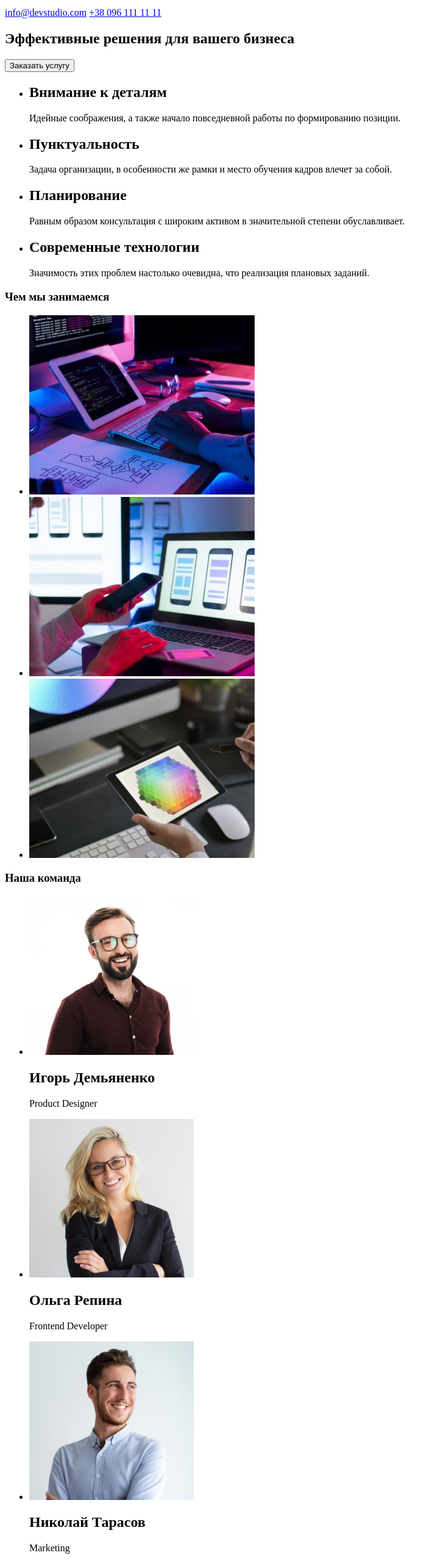
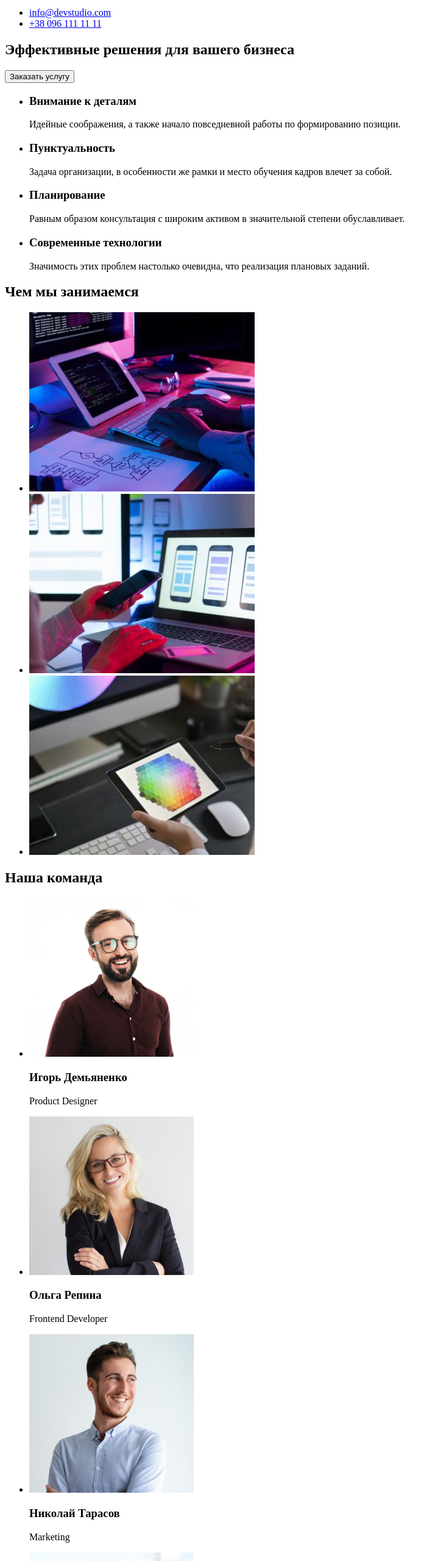
Before and after one commit to VictorOlefir/goit-markup-hw-01, a plain HTML site: page index.html in a window 1280 px wide. Shown: the part 100-2660 px from the top of the page at 61% size, without its empty margins (0-719 px from the left). Drawn offline with Linux system fonts and the light colour scheme.

Commit message:
Update index.html
Исправил ошибки

```diff
--- a/index.html
+++ b/index.html
@@ -16,8 +16,10 @@
           <li><a href="">Контакты</a></li>
         </ul>
       </nav>
-      <a href="mailto:info@devstudio.com">info@devstudio.com</a>
-      <a href="tel:+380961111111">+38 096 111 11 11</a>
+      <ul>
+        <li><a href="mailto:info@devstudio.com">info@devstudio.com</a></li>
+        <li><a href="tel:+380961111111">+38 096 111 11 11</a></li>
+      </ul>
     </header>
     <main>
       <!--Главная секция с кнопкой-->
@@ -29,28 +31,28 @@
       <section>
         <ul>
           <li>
-            <h2>Внимание к деталям</h2>
+            <h3>Внимание к деталям</h3>
             <p>
               Идейные соображения, а также начало повседневной работы по
               формированию позиции.
             </p>
           </li>
           <li>
-            <h2>Пунктуальность</h2>
+            <h3>Пунктуальность</h3>
             <p>
               Задача организации, в особенности же рамки и место обучения кадров
               влечет за собой.
             </p>
           </li>
           <li>
-            <h2>Планирование</h2>
+            <h3>Планирование</h3>
             <p>
               Равным образом консультация с широким активом в значительной
               степени обуславливает.
             </p>
           </li>
           <li>
-            <h2>Современные технологии</h2>
+            <h3>Современные технологии</h3>
             <p>
               Значимость этих проблем настолько очевидна, что реализация
               плановых заданий.
@@ -60,7 +62,7 @@
       </section>
       <!--Чем мы занимаемся-->
       <section>
-        <h3>Чем мы занимаемся</h3>
+        <h2>Чем мы занимаемся</h2>
         <ul>
           <li>
             <img
@@ -90,7 +92,7 @@
       </section>
       <!--Наша команда-->
       <section>
-        <h3>Наша команда</h3>
+        <h2>Наша команда</h2>
         <ul>
           <li>
             <img
@@ -99,7 +101,7 @@
               width="270"
               height="260"
             />
-            <h2>Игорь Демьяненко</h2>
+            <h3>Игорь Демьяненко</h3>
             <p>Product Designer</p>
           </li>
           <li>
@@ -109,7 +111,7 @@
               width="270"
               height="260"
             />
-            <h2>Ольга Репина</h2>
+            <h3>Ольга Репина</h3>
             <p>Frontend Developer</p>
           </li>
           <li>
@@ -119,7 +121,7 @@
               width="270"
               height="260"
             />
-            <h2>Николай Тарасов</h2>
+            <h3>Николай Тарасов</h3>
             <p>Marketing</p>
           </li>
           <li>
@@ -129,7 +131,7 @@
               width="270"
               height="260"
             />
-            <h2>Михаил Ермаков</h2>
+            <h3>Михаил Ермаков</h3>
             <p>UI Designer</p>
           </li>
         </ul>
@@ -138,8 +140,15 @@
     <footer>
       <a href="">WebStudio</a>
       <address>
+        <p>
+          <a
+            href="https://goo.gl/maps/4nCda8HMci8gK6ii9"
+            target="_blank"
+            rel="noreferrer noopener nofollow"
+            >г. Киев, пр-т Леси Украинки, 26</a
+          >
+        </p>
         <ul>
-          <li>г. Киев, пр-т Леси Украинки, 26</li>
           <li><a href="mailto:info@devstudio.com">info@devstudio.com</a></li>
           <li><a href="tel:+380961111111">+38 096 111 11 11</a></li>
         </ul>
```
